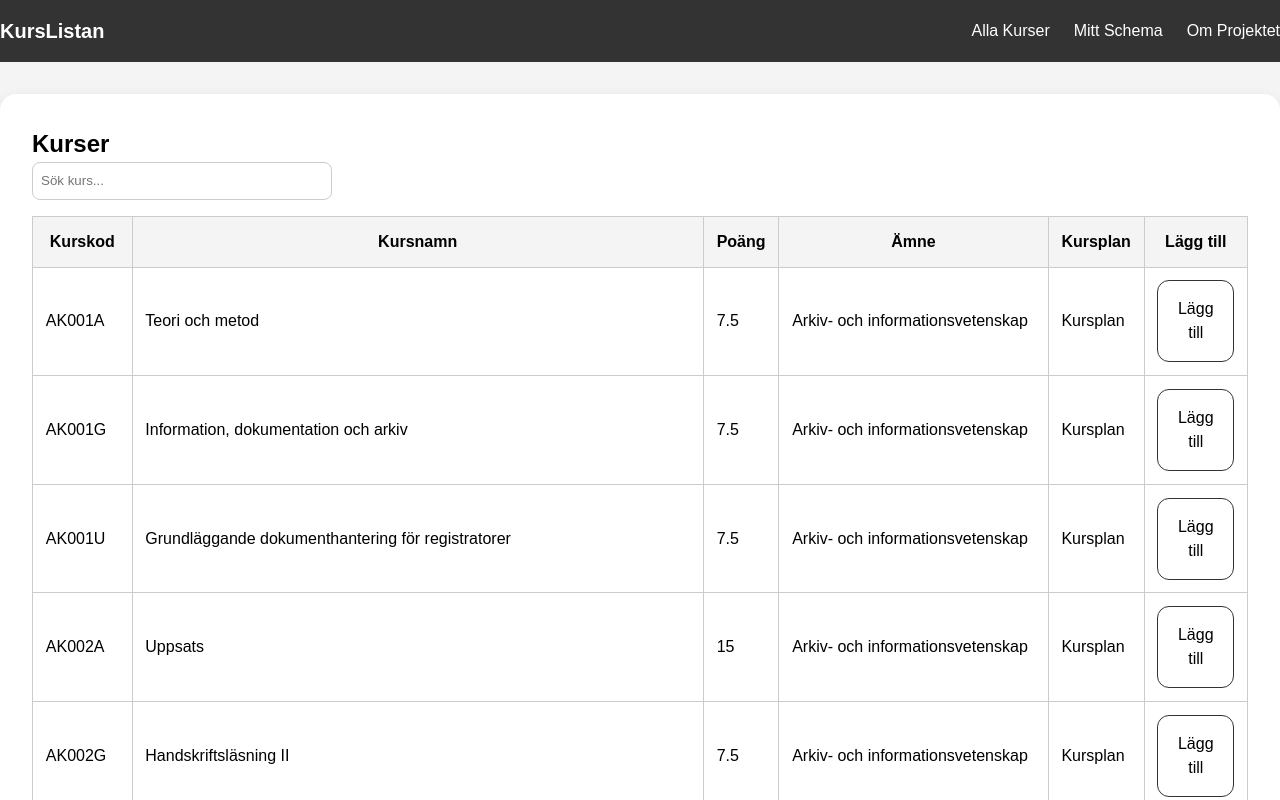
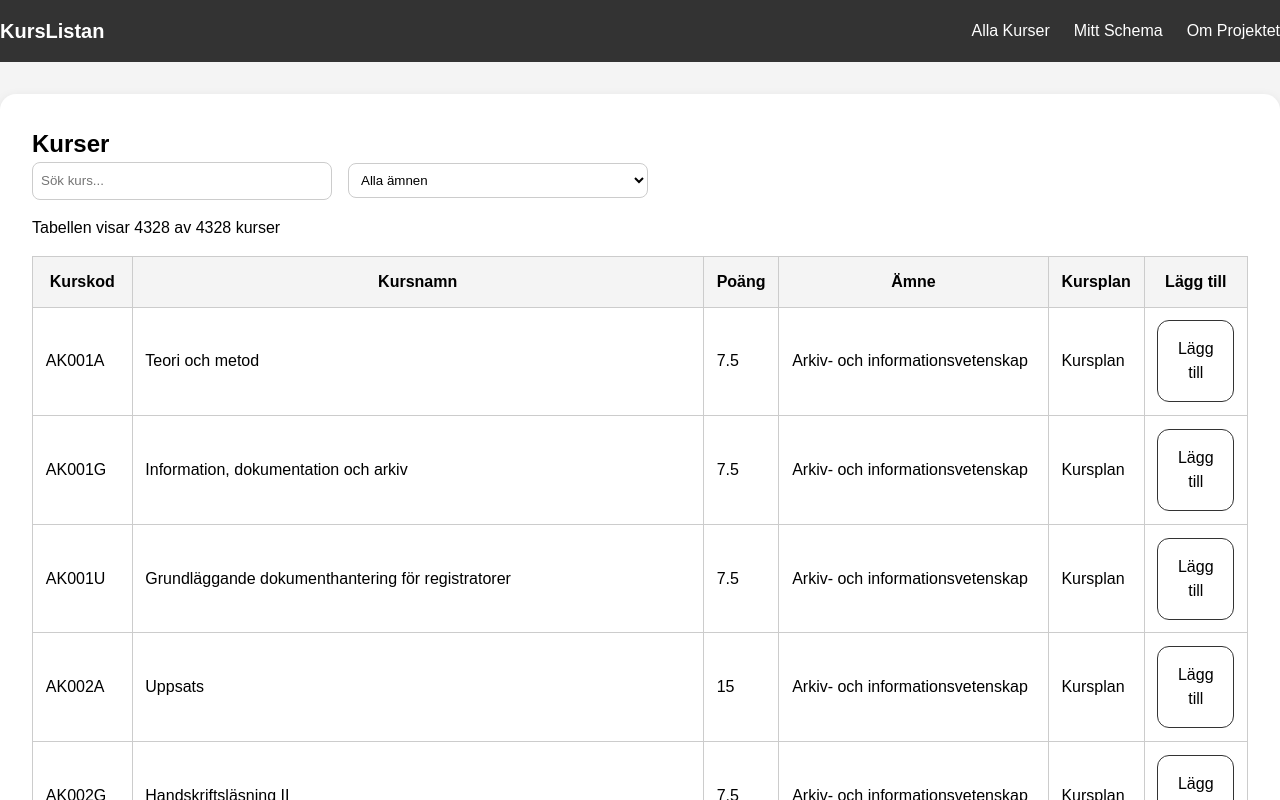
Before and after one commit to sini2500/DT208G-projekt, an Angular app: page /kurser in a window 1280 px wide. Shown: the top 800 px of the page. Built offline with nearby package versions, Linux system fonts and the light colour scheme.

Commit message:
Filtrera efter ämne + sv  localCompare

```diff
--- a/src/app/pages/courses/courses.css
+++ b/src/app/pages/courses/courses.css
@@ -22,7 +22,8 @@ td a:hover {
   text-decoration: underline;
 }
 
-input {
+input, select {
   padding: 0.5rem;
   width: 300px;
+  background-color: #fff;
 }
--- a/src/app/pages/courses/courses.html
+++ b/src/app/pages/courses/courses.html
@@ -2,7 +2,19 @@
 
 <h1>Kurser</h1>
 
-<input type="text" [ngModel]="searchTerm()" (ngModelChange)="searchTerm.set($event)" placeholder="Sök kurs...">
+<div class="row">
+
+    <input type="text" [ngModel]="searchTerm()" (ngModelChange)="searchTerm.set($event)" placeholder="Sök kurs...">
+
+    <select [ngModel]="selectedSubject()" (ngModelChange)="selectedSubject.set($event)">
+        <option value="">Alla ämnen</option>
+        @for (subject of subjects(); track subject) {
+            <option [value]="subject">{{ subject }}</option>
+        }
+    </select>
+</div>
+
+<p>Tabellen visar {{ filteredCourses().length }} av {{ courses().length }} kurser</p>
 
 <table>
 
--- a/src/app/pages/courses/courses.ts
+++ b/src/app/pages/courses/courses.ts
@@ -15,6 +15,7 @@ export class Courses {
 
   searchTerm = signal('');
   sortField = signal<keyof Course>('courseCode');
+  selectedSubject = signal('');
 
   courses; loading; error;
 
@@ -31,8 +32,10 @@ export class Courses {
 
     const term = this.searchTerm().toLowerCase();
     const field = this.sortField();
+    const subject = this.selectedSubject();
 
     return [...this.courses()]
+      .filter(course => !subject || course.subject === subject)
       .filter(course =>
         course.courseCode.toLowerCase().includes(term) ||
         course.courseName.toLowerCase().includes(term)
@@ -46,11 +49,16 @@ export class Courses {
           return valueA - valueB;
         }
 
-        return String(valueA).localeCompare(String(valueB));
+        return String(valueA).localeCompare(String(valueB), 'sv');
       });
   });
 
   setSortField(field: keyof Course): void {
     this.sortField.set(field);
   }
+
+  subjects = computed(() =>
+    [...new Set(this.courses().map(course => course.subject))].sort((a, b) => a.localeCompare(b, 'sv'))
+  );
+
 }
--- a/src/styles.css
+++ b/src/styles.css
@@ -65,7 +65,7 @@ button:hover {
   background: #f4f4f4;
 }
 
-input {
+input, select {
   padding: 0.75rem;
   border: 1px solid #ccc;
   border-radius: 0.5rem;
```
